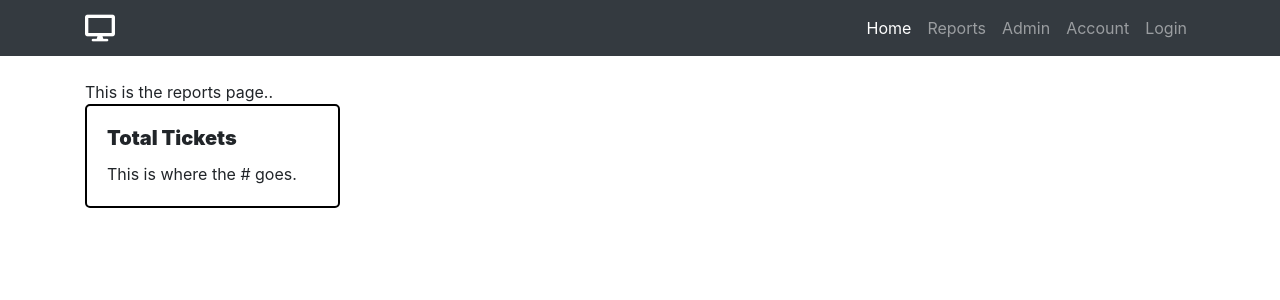
After one commit to jgrugru/grewtix, a Django app: page /reports/ in a window 1280 px wide. The commit adds this page. Shown: the top 300 px of the page. Run offline with Django 3.2, Linux system fonts and the light colour scheme; some libraries are stand-ins or nearby versions.

Commit message:
added reports page

```diff
--- a/grewtix/tickets/static/tickets/css/main.css
+++ b/grewtix/tickets/static/tickets/css/main.css
@@ -0,0 +1,24 @@
+/* button {
+    background-color: rgb(204, 200, 200) !important;
+    border-color: rgb(255, 255, 255) !important;
+}
+
+.rectangle-link {
+    background-color: dimgrey;
+    border-radius: 10%;
+}
+
+.rectangle-link: hover {
+    feDiffuseLighting::backdrop;
+} */
+
+.card-body {
+    border-style: solid!important;
+    border-width: 2px!important;
+    border-color: black!important;
+    border-radius: 5px;
+}
+
+.card-title {
+    font-weight: 900;
+}
--- a/grewtix/tickets/templates/tickets/design/footer.html
+++ b/grewtix/tickets/templates/tickets/design/footer.html
@@ -2,9 +2,8 @@
   <div id="page-content">
     <div class="container text-center">
       <div class="row justify-content-center">
-        <div class="col-md-7">
-          <h1 class="font-weight-light mt-4 text-white">Sticky Footer using Flexbox</h1>
-          <p class="lead text-white-50">Use just two Bootstrap 4 utility classes and three custom CSS rules and you will have a flexbox enabled sticky footer for your website!</p>
+        <div class="col-md-12">
+         <hr>
         </div>
       </div>
     </div>
--- a/grewtix/tickets/templates/tickets/design/header.html
+++ b/grewtix/tickets/templates/tickets/design/header.html
@@ -21,7 +21,7 @@
               </a>
         </li>
         <li class="nav-item">
-          <a class="nav-link" href="#">Reports</a>
+          <a class="nav-link" href="{% url 'tickets:reports'%}"">Reports</a>
         </li>
         <li class="nav-item">
           <a class="nav-link" href="/admin">Admin</a>
--- /dev/null
+++ b/grewtix/tickets/templates/tickets/ticket_reports.html
@@ -0,0 +1,14 @@
+{% include 'tickets/design/header.html' %}
+
+<div class="container">
+    This is the reports page..
+
+    <div class="row">
+        <div class="col-md-3">
+            <div class="card-body">
+                <h5 class="card-title">Total Tickets</h5>
+                <p class="card-text">This is where the # goes.</p>
+            </div>
+        </div>
+    </div>
+</div>
--- a/grewtix/tickets/urls.py
+++ b/grewtix/tickets/urls.py
@@ -15,5 +15,6 @@ urlpatterns = [
     path('edit/<int:pk>', views.TicketUpdate.as_view(), name='edit'),
     path('<pk>/delete/', views.TicketDelete.as_view(), name='delete'),
     path('assign/<int:ticket_id>', views.TicketAssign, name="assign"),
+    path('reports/', views.reports, name="reports")
     #path('comment/<int:comment>', views.CommentOnTicket, name="comment"),
 ]
--- a/grewtix/tickets/views.py
+++ b/grewtix/tickets/views.py
@@ -32,6 +32,10 @@ def ticketedit(request):
             return HttpResponseRedirect(reverse('tickets:edit', kwargs={'pk': ticket_id}))
     else:
         return HttpResponse("Could not find the ticket you are looking for.")
+
+def reports(request):
+    return render(request, 'tickets/ticket_reports.html')
+
 
 ##############################
 # Returns different query sets for the ticket class
@@ -78,13 +82,11 @@ class TicketCreate(TicketFormView, CreateView):
 class TicketUpdate(TicketFormView, UpdateView):
     template_name = 'tickets/ticket_update_form.html'
 
-
     def get_context_data(self, **kwargs):
         # Call the base implementation first to get a context
         context = super().get_context_data(**kwargs)
         # context['ticket_form'] = TicketForm
         context['comment_form'] = CommentForm
-        context['testing'] = "I am a test. Hello."
         return context
 
 class TicketDelete(TicketFormView, DeleteView):
```
Also changed, not shown: COLLABORATION.md (+2 -1 lines), grewtix/tickets/templates/tickets/index.html (+8 -5 lines).
